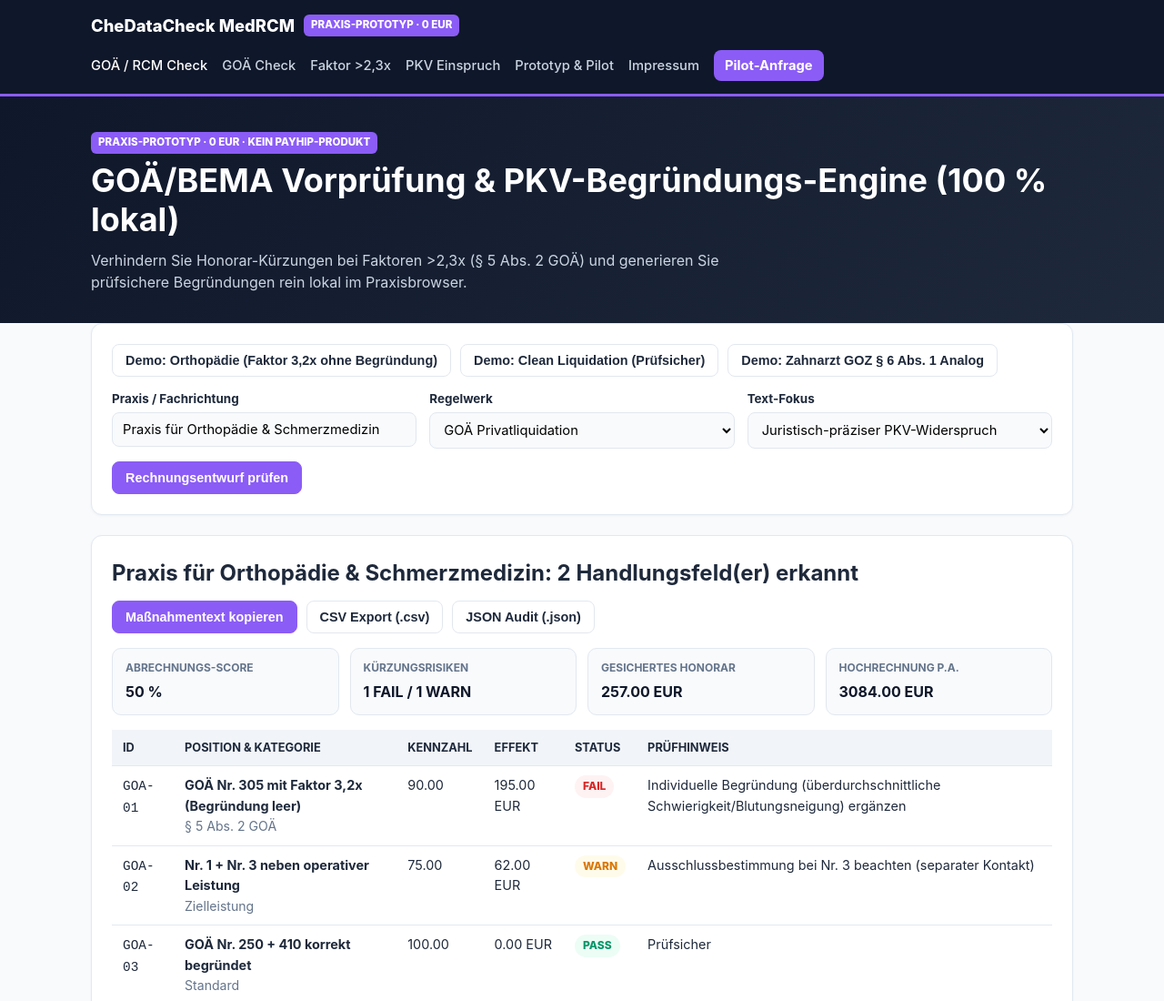
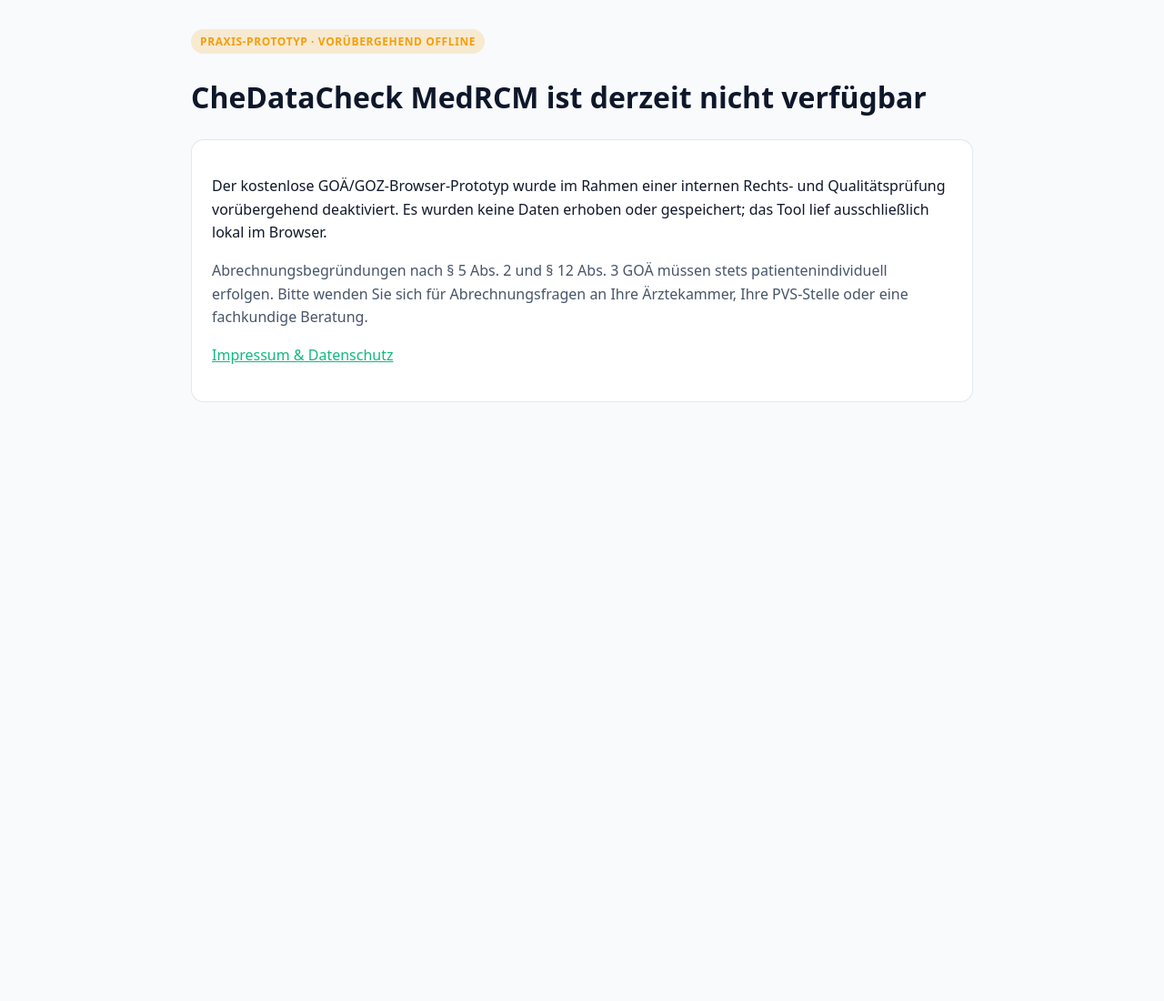
Before and after one commit to cheresonanz-design/chedatacheck-med-rcm, a plain HTML site: page index.html in a window 1280 px wide. Shown: the top 1100 px of the page at 91% size. After the commit the page ends 800 px from the top, so only its background shows below. Drawn offline with Linux system fonts and the light colour scheme.

Commit message:
Deploy chedatacheck-med-rcm (2026-11-25 21:10:05)

```diff
--- a/assets/app.js
+++ /dev/null
@@ -1,79 +0,0 @@
-(function () {
-  "use strict";
-  const engine = window.CheProjectEngine;
-  if (!engine) return;
-  let activeItems = engine.SAMPLES.s1.items;
-  let lastRes = null;
-  const el = (id) => document.getElementById(id);
-  const esc = (s) => String(s || "").replace(/&/g, "&amp;").replace(/</g, "&lt;").replace(/>/g, "&gt;").replace(/"/g, "&quot;");
-
-  function applySample(s) {
-    el("profileInput").value = s.profile_name;
-    el("modeSelect").value = s.mode;
-    el("toneSelect").value = s.tone;
-    activeItems = s.items;
-    runCheck();
-  }
-
-  function runCheck() {
-    const res = engine.evaluateCase({
-      profile_name: el("profileInput").value,
-      mode: el("modeSelect").value,
-      tone: el("toneSelect").value,
-      items: activeItems,
-    });
-    lastRes = res;
-    el("resultCard").classList.remove("hidden");
-    el("kpi1Val").textContent = `${res.readiness_percent} %`;
-    el("kpi2Val").textContent = `${res.summary.fail_count} FAIL / ${res.summary.warn_count} WARN`;
-    el("kpi3Val").textContent = `${res.impact_eur.toFixed(2)} EUR`;
-    el("kpi4Val").textContent = `${res.annual_impact_eur.toFixed(2)} EUR`;
-    el("resultHeadline").textContent = res.ok
-      ? `${res.profile_name}: DACH-Prüfung ohne Blocker bestanden`
-      : `${res.profile_name}: ${res.summary.fail_count + res.summary.warn_count} Handlungsfeld(er) erkannt`;
-    el("actionBox").value = res.action_text;
-
-    el("entriesBody").innerHTML = res.entries.map((e) => {
-      const cls = e.status === "PASS" ? "badge-pass" : e.status === "WARN" ? "badge-warn" : "badge-fail";
-      return `<tr><td><code>${esc(e.id)}</code></td><td><strong>${esc(e.label)}</strong><div class="muted">${esc(e.category)}</div></td><td>${e.metric.toFixed(2)}</td><td>${e.impact_eur.toFixed(2)} EUR</td><td><span class="badge ${cls}">${esc(e.status)}</span></td><td>${esc(e.note)}</td></tr>`;
-    }).join("");
-  }
-
-  document.addEventListener("DOMContentLoaded", () => {
-    if (!el("runCheckBtn")) return;
-    el("runCheckBtn").addEventListener("click", runCheck);
-    el("modeSelect").addEventListener("change", runCheck);
-    el("toneSelect").addEventListener("change", runCheck);
-    el("sample1Btn").addEventListener("click", () => applySample(engine.SAMPLES.s1));
-    el("sample2Btn").addEventListener("click", () => applySample(engine.SAMPLES.s2));
-    el("sample3Btn").addEventListener("click", () => applySample(engine.SAMPLES.s3));
-
-    el("copyActionBtn").addEventListener("click", async () => {
-      if (!lastRes || !navigator.clipboard) return;
-      await navigator.clipboard.writeText(lastRes.action_text);
-      el("copyActionBtn").textContent = "Text kopiert!";
-      setTimeout(() => (el("copyActionBtn").textContent = "Maßnahmentext kopieren"), 1800);
-    });
-    el("dlCsvBtn").addEventListener("click", () => {
-      if (!lastRes) return;
-      const blob = new Blob([lastRes.export_csv], { type: "text/csv;charset=utf-8" });
-      const u = URL.createObjectURL(blob);
-      const a = document.createElement("a");
-      a.href = u;
-      a.download = `${engine.META.slug}_export.csv`;
-      a.click();
-      URL.revokeObjectURL(u);
-    });
-    el("dlJsonBtn").addEventListener("click", () => {
-      if (!lastRes) return;
-      const blob = new Blob([engine.formatAuditReportJson(lastRes)], { type: "application/json" });
-      const u = URL.createObjectURL(blob);
-      const a = document.createElement("a");
-      a.href = u;
-      a.download = `${engine.META.slug}_audit.json`;
-      a.click();
-      URL.revokeObjectURL(u);
-    });
-    applySample(engine.SAMPLES.s1);
-  });
-})();
--- a/assets/med_rcm_engine.js
+++ /dev/null
@@ -1,225 +0,0 @@
-/**
- * Praxis-Abrechnungs- & PKV-Check (B9) — Deterministic Client-Side & Node.js Engine
- * 100 % local in browser / offline CLI, zero network calls.
- */
-(function (root, factory) {
-  const api = factory();
-  if (typeof module === "object" && module.exports) {
-    module.exports = api;
-  }
-  root.CheProjectEngine = api;
-})(typeof globalThis !== "undefined" ? globalThis : window, function () {
-  "use strict";
-
-  const META = {
-  "pid": "B9",
-  "brand": "CheDataCheck",
-  "short_name": "Praxis-Abrechnungs- & PKV-Check",
-  "slug": "med_rcm",
-  "default_profile": "Praxis für Orthopädie & Schmerzmedizin",
-  "kpi_impact_label": "Abgesichertes Honorarvolumen",
-  "annual_multiplier": 12
-};
-  const SAMPLES = {
-  "s1": {
-    "profile_name": "Praxis für Orthopädie & Schmerzmedizin",
-    "mode": "goae",
-    "tone": "streng",
-    "items": [
-      {
-        "id": "GOA-01",
-        "label": "GOÄ Nr. 305 mit Faktor 3,2x (Begründung leer)",
-        "category": "§ 5 Abs. 2 GOÄ",
-        "metric": 90,
-        "base_eur": 420,
-        "impact_eur": 195,
-        "status": "FAIL",
-        "note": "Individuelle Begründung (überdurchschnittliche Schwierigkeit/Blutungsneigung) ergänzen"
-      },
-      {
-        "id": "GOA-02",
-        "label": "Nr. 1 + Nr. 3 neben operativer Leistung",
-        "category": "Zielleistung",
-        "metric": 75,
-        "base_eur": 180,
-        "impact_eur": 62,
-        "status": "WARN",
-        "note": "Ausschlussbestimmung bei Nr. 3 beachten (separater Kontakt)"
-      },
-      {
-        "id": "GOA-03",
-        "label": "GOÄ Nr. 250 + 410 korrekt begründet",
-        "category": "Standard",
-        "metric": 100,
-        "base_eur": 160,
-        "impact_eur": 0,
-        "status": "PASS",
-        "note": "Prüfsicher"
-      }
-    ]
-  },
-  "s2": {
-    "profile_name": "MVZ Nord (Bereinigte Abrechnung)",
-    "mode": "goae",
-    "tone": "executive",
-    "items": [
-      {
-        "id": "GOA-10",
-        "label": "Alle Faktoren >2,3x patientenindividuell textiert",
-        "category": "Compliance",
-        "metric": 100,
-        "base_eur": 980,
-        "impact_eur": 0,
-        "status": "PASS",
-        "note": "Keine PKV-Kürzung erwartet"
-      }
-    ]
-  },
-  "s3": {
-    "profile_name": "Zahnmedizinische Tagesklinik (GOZ)",
-    "mode": "bema_goz",
-    "tone": "streng",
-    "items": [
-      {
-        "id": "GOZ-01",
-        "label": "Analogberechnung § 6 Abs. 1 GOZ ohne Vergleichsleistung",
-        "category": "Analog § 6",
-        "metric": 88,
-        "base_eur": 640,
-        "impact_eur": 310,
-        "status": "FAIL",
-        "note": "Selbstständige Leistung + 'entsprechend GOZ Nr. ...' zwingend benennen"
-      }
-    ]
-  }
-};
-
-  function r2(n) {
-    return Math.round((Number(n) + Number.EPSILON) * 100) / 100;
-  }
-
-  function evaluateCase(input = {}) {
-    const profileName = String(input.profile_name || SAMPLES.s1.profile_name || META.default_profile);
-    const mode = String(input.mode || SAMPLES.s1.mode || "standard");
-    const tone = String(input.tone || SAMPLES.s1.tone || "executive");
-    const rawItems = Array.isArray(input.items) && input.items.length ? input.items : SAMPLES.s1.items;
-
-    let passCount = 0;
-    let warnCount = 0;
-    let failCount = 0;
-    let impactTotal = 0;
-    let baseTotal = 0;
-
-    const rows = rawItems.map((it, idx) => {
-      const id = String(it.id || `${META.pid}-${String(idx + 1).padStart(2, "0")}`);
-      const label = String(it.label || "Position");
-      const category = String(it.category || "Prüfpunkt");
-      const metric = Number(it.metric) || 0;
-      const impact = Number(it.impact_eur) || 0;
-      const base = Number(it.base_eur) || 0;
-      const statusRaw = String(it.status || "").toUpperCase();
-      const status = ["PASS", "WARN", "FAIL"].includes(statusRaw)
-        ? statusRaw
-        : impact > 0 && metric >= 70
-          ? "FAIL"
-          : impact > 0
-            ? "WARN"
-            : "PASS";
-
-      if (status === "PASS") passCount += 1;
-      else if (status === "WARN") warnCount += 1;
-      else failCount += 1;
-
-      impactTotal += impact;
-      baseTotal += base;
-
-      return {
-        id,
-        label,
-        category,
-        metric: r2(metric),
-        base_eur: r2(base),
-        impact_eur: r2(impact),
-        status,
-        note: String(it.note || (status === "PASS" ? "Regelkonform" : "Maßnahme empfohlen")),
-      };
-    });
-
-    const totalCount = rows.length || 1;
-    const score = r2(Math.max(0, Math.min(100, ((passCount + warnCount * 0.5) / totalCount) * 100)));
-    const ok = failCount === 0;
-    const annualImpact = r2(impactTotal * (Number(META.annual_multiplier) || 12));
-
-    const headerTone = tone === "streng"
-      ? `[FRIST / ESKALATION] ${profileName} (${META.pid} · Modus: ${mode})`
-      : `[EXECUTIVE SUMMARY] ${profileName} (${META.pid} · Modus: ${mode})`;
-
-    const actionLines = rows
-      .filter((r) => r.status !== "PASS")
-      .map((r) => `- [${r.status}] ${r.id} ${r.label}: ${r.note} (Potenzial/Risiko: ${r.impact_eur.toFixed(2)} EUR)`);
-
-    const actionText = [
-      headerTone,
-      `Readiness-Score: ${score} % | Geprüft: ${rows.length} | PASS: ${passCount} | WARN: ${warnCount} | FAIL: ${failCount}`,
-      `${META.kpi_impact_label}: ${impactTotal.toFixed(2)} EUR (Hochgerechnet p.a.: ${annualImpact.toFixed(2)} EUR)`,
-      "",
-      actionLines.length ? "Priorisierte Maßnahmen:" : "Alle geprüften Punkte erfüllen die DACH-Vorgaben ohne Beanstandung.",
-      ...actionLines,
-      "",
-      `Erstellt lokal mit ${META.brand} ${META.short_name} (by VeriTakt Collective) — 0 Cloud-Upload.`
-    ].join("\n");
-
-    const csvHeader = "ID;Kategorie;Position;Kennzahl;Basis_EUR;Effekt_EUR;Status;Hinweis";
-    const csvRows = rows.map((r) =>
-      [r.id, r.category, r.label, r.metric.toFixed(2), r.base_eur.toFixed(2), r.impact_eur.toFixed(2), r.status, r.note]
-        .map((v) => `"${String(v).replace(/"/g, '""')}"`)
-        .join(";")
-    );
-    const exportCsv = "\uFEFF" + [csvHeader, ...csvRows].join("\n");
-
-    return {
-      ok,
-      project_id: META.pid,
-      brand: META.brand,
-      profile_name: profileName,
-      mode,
-      tone,
-      readiness_percent: score,
-      summary: {
-        total_count: rows.length,
-        pass_count: passCount,
-        warn_count: warnCount,
-        fail_count: failCount,
-      },
-      base_total_eur: r2(baseTotal),
-      impact_eur: r2(impactTotal),
-      annual_impact_eur: annualImpact,
-      entries: rows,
-      action_text: actionText,
-      export_csv: exportCsv,
-    };
-  }
-
-  function formatAuditReportMarkdown(res) {
-    return [
-      `# ${META.brand} ${META.short_name} — Audit Report (${res.profile_name})`,
-      `- **Score:** ${res.readiness_percent} % | **FAIL:** ${res.summary.fail_count} | **WARN:** ${res.summary.warn_count}`,
-      `- **${META.kpi_impact_label}:** ${res.impact_eur.toFixed(2)} EUR (Jahr: ${res.annual_impact_eur.toFixed(2)} EUR)`,
-      "",
-      "## Maßnahmen & Empfehlung",
-      res.action_text,
-    ].join("\n");
-  }
-
-  function formatAuditReportJson(res) {
-    return JSON.stringify(res, null, 2);
-  }
-
-  return {
-    META,
-    SAMPLES,
-    evaluateCase,
-    formatAuditReportMarkdown,
-    formatAuditReportJson,
-  };
-});
--- a/assets/styles.css
+++ /dev/null
@@ -1,52 +0,0 @@
-:root {
-  --bg: #f8fafc; --surface: #ffffff; --slate-900: #0f172a; --slate-800: #1e293b; --slate-500: #64748b;
-  --border: #e2e8f0; --accent: #8B5CF6; --accent-dark: #6D28D9; --emerald: #059669; --emerald-soft: #ecfdf5;
-  --amber: #d97706; --amber-soft: #fffbeb; --red: #dc2626; --red-soft: #fef2f2; --radius: 12px;
-}
-* { box-sizing: border-box; }
-body { margin: 0; font-family: -apple-system, BlinkMacSystemFont, "Segoe UI", Roboto, Inter, Arial, sans-serif; background: var(--bg); color: var(--slate-800); line-height: 1.55; }
-a { color: var(--accent-dark); text-decoration: none; }
-a:hover { text-decoration: underline; }
-.container { max-width: 1120px; margin: 0 auto; padding: 0 20px; }
-.topbar { background: var(--slate-900); color: #fff; border-bottom: 3px solid var(--accent); padding: 14px 0; }
-.topbar-inner { display: flex; flex-wrap: wrap; justify-content: space-between; align-items: center; gap: 12px; }
-.brand-mark { color: #fff; font-weight: 800; font-size: 1.15rem; display: flex; align-items: center; gap: 10px; }
-.brand-badge { background: var(--accent); color: #fff; font-size: 0.72rem; padding: 3px 8px; border-radius: 6px; font-weight: 800; }
-.nav-links { display: flex; flex-wrap: wrap; gap: 16px; align-items: center; font-size: 0.92rem; }
-.nav-links a { color: #cbd5e1; font-weight: 500; }
-.nav-links a:hover, .nav-links a.active { color: #fff; text-decoration: none; }
-.nav-cta { background: var(--accent); color: #fff !important; padding: 6px 12px; border-radius: 8px; font-weight: 700 !important; }
-.hero { background: linear-gradient(135deg, #0f172a 0%, #1e293b 100%); color: #fff; padding: 36px 0 32px; }
-.hero h1 { margin: 0 0 10px; font-size: clamp(1.6rem, 3vw, 2.25rem); line-height: 1.2; }
-.hero p { margin: 0; color: #cbd5e1; max-width: 740px; }
-main { padding: 28px 0 48px; }
-.card { background: var(--surface); border: 1px solid var(--border); border-radius: var(--radius); padding: 22px; margin-bottom: 22px; box-shadow: 0 1px 3px rgba(15,23,42,0.04); }
-.form-grid { display: grid; grid-template-columns: repeat(auto-fit, minmax(210px, 1fr)); gap: 14px; }
-label { display: block; font-size: 0.84rem; font-weight: 700; margin-bottom: 4px; }
-input[type="text"], select, textarea { width: 100%; padding: 9px 11px; border: 1px solid var(--border); border-radius: 8px; font-size: 0.92rem; background: #f8fafc; font-family: inherit; }
-textarea { min-height: 145px; resize: vertical; font-family: ui-monospace, SFMono-Regular, Menlo, Consolas, monospace; font-size: 0.83rem; }
-.btn-row { display: flex; flex-wrap: wrap; gap: 10px; margin-top: 14px; }
-.btn { display: inline-flex; align-items: center; justify-content: center; border: 1px solid var(--border); background: #fff; color: var(--slate-800); padding: 9px 14px; border-radius: 8px; font-size: 0.9rem; font-weight: 600; cursor: pointer; }
-.btn:hover { background: #f1f5f9; text-decoration: none; }
-.btn-primary { background: var(--accent); border-color: var(--accent); color: #fff; font-weight: 700; }
-.btn-dark { background: var(--slate-900); border-color: var(--slate-900); color: #fff; }
-.kpi-grid { display: grid; grid-template-columns: repeat(auto-fit, minmax(190px, 1fr)); gap: 12px; margin: 16px 0; }
-.kpi-box { border: 1px solid var(--border); border-radius: 10px; padding: 12px 14px; background: #f8fafc; }
-.kpi-label { font-size: 0.75rem; text-transform: uppercase; color: var(--slate-500); font-weight: 700; }
-.kpi-val { font-size: 1rem; font-weight: 700; margin-top: 4px; color: var(--slate-900); }
-.table-wrap { overflow-x: auto; }
-table { width: 100%; border-collapse: collapse; font-size: 0.9rem; }
-th, td { text-align: left; padding: 10px 12px; border-bottom: 1px solid var(--border); vertical-align: top; }
-th { background: #f1f5f9; font-size: 0.8rem; text-transform: uppercase; }
-.badge { display: inline-block; padding: 3px 9px; border-radius: 999px; font-size: 0.75rem; font-weight: 800; }
-.badge-pass { background: var(--emerald-soft); color: var(--emerald); }
-.badge-warn { background: var(--amber-soft); color: var(--amber); }
-.badge-fail { background: var(--red-soft); color: var(--red); }
-.pricing-grid { display: grid; grid-template-columns: repeat(auto-fit, minmax(290px, 1fr)); gap: 18px; }
-.offer-card { border: 1px solid var(--border); border-radius: var(--radius); padding: 22px; background: #fff; display: flex; flex-direction: column; justify-content: space-between; }
-.offer-card.highlight { border: 2px solid var(--accent); background: linear-gradient(180deg, #fff 0%, #f5f3ff 100%); }
-.offer-price { font-size: 1.9rem; font-weight: 800; color: var(--slate-900); margin: 6px 0 12px; }
-.footer { background: var(--slate-900); color: #cbd5e1; padding: 28px 0; font-size: 0.88rem; }
-.footer a { color: #ddd6fe; }
-.muted { color: var(--slate-500); font-size: 0.88rem; }
-.hidden { display: none !important; }
--- a/index.html
+++ b/index.html
@@ -1,75 +1,24 @@
-<!DOCTYPE html>
-<html lang="de">
-<head>
-  <meta charset="utf-8" />
-  <meta name="viewport" content="width=device-width, initial-scale=1" />
-  <title>CheDataCheck MedRCM — GOÄ/BEMA Abrechnungsprüfung &amp; PKV-Erstattung (100 % lokal)</title>
-  <meta name="description" content="Prüfung auf fehlende § 5 GOÄ Faktor-Begründungen, Zielleistungs-Ausschlüsse &amp; Erstattungseinspruch ohne Patientendaten-Upload." />
-  <link rel="canonical" href="https://cheresonanz-design.github.io/chedatacheck-med-rcm/" />
-  <link rel="stylesheet" href="assets/styles.css" />
-  <script type="application/ld+json">{"@context": "https://schema.org", "@type": "SoftwareApplication", "name": "CheDataCheck MedRCM", "applicationCategory": "BusinessApplication", "offers": {"@type": "Offer", "price": "0", "priceCurrency": "EUR"}, "url": "https://cheresonanz-design.github.io/chedatacheck-med-rcm/"}</script>
-</head>
-<body>
-  <header class="topbar">
-    <div class="container topbar-inner">
-      <a class="brand-mark" href="index.html"><span>CheDataCheck MedRCM</span><span class="brand-badge">PRAXIS-PROTOTYP · 0 EUR</span></a>
-      <nav class="nav-links" aria-label="Hauptnavigation"><a href="index.html" class="active">GOÄ / RCM Check</a>
-<a href="goae-bema-regelcheck/" class="">GOÄ Check</a>
-<a href="faktor-begruendung/" class="">Faktor &gt;2,3x</a>
-<a href="erstattungs-einspruch/" class="">PKV Einspruch</a>
-<a href="pro/" class="">Prototyp &amp; Pilot</a>
-<a href="legal/" class="">Impressum</a><a href="pro/" class="nav-cta">Pilot-Anfrage</a></nav>
-    </div>
-  </header>
-
-  <section class="hero"><div class="container"><span class="brand-badge" style="margin-bottom:8px;display:inline-block;">PRAXIS-PROTOTYP · 0 EUR · KEIN PAYHIP-PRODUKT</span><h1>GOÄ/BEMA Vorprüfung &amp; PKV-Begründungs-Engine (100 % lokal)</h1><p>Verhindern Sie Honorar-Kürzungen bei Faktoren &gt;2,3x (§ 5 Abs. 2 GOÄ) und generieren Sie prüfsichere Begründungen rein lokal im Praxisbrowser.</p></div></section>
-  <main class="container">
-    <div class="card">
-      <div class="btn-row" style="margin-top:0;margin-bottom:14px;">
-        <button type="button" class="btn" id="sample1Btn">Demo: Orthopädie (Faktor 3,2x ohne Begründung)</button>
-        <button type="button" class="btn" id="sample2Btn">Demo: Clean Liquidation (Prüfsicher)</button>
-        <button type="button" class="btn" id="sample3Btn">Demo: Zahnarzt GOZ § 6 Abs. 1 Analog</button>
-      </div>
-      <div class="form-grid">
-        <div><label for="profileInput">Praxis / Fachrichtung</label><input type="text" id="profileInput" /></div>
-        <div><label for="modeSelect">Regelwerk</label><select id="modeSelect"><option value="goae">GOÄ Privatliquidation</option><option value="bema_goz">GOZ / Zahnmedizin Hybrid</option><option value="einspruch">PKV-Kürzung Einspruch</option></select></div>
-        <div><label for="toneSelect">Text-Fokus</label><select id="toneSelect"><option value="executive">Praxis-Begründung (§ 5 GOÄ)</option><option value="streng">Juristisch-präziser PKV-Widerspruch</option></select></div>
-      </div>
-      <div class="btn-row"><button type="button" class="btn btn-primary" id="runCheckBtn">Rechnungsentwurf prüfen</button></div>
-    </div>
-
-    <div id="resultCard" class="card hidden">
-      <div style="display:flex;flex-wrap:wrap;justify-content:space-between;align-items:center;gap:12px;">
-        <h2 id="resultHeadline" style="margin:0;">Ergebnis</h2>
-        <div class="btn-row" style="margin:0;">
-          <button type="button" class="btn btn-primary" id="copyActionBtn">Maßnahmentext kopieren</button>
-          <button type="button" class="btn" id="dlCsvBtn">CSV Export (.csv)</button>
-          <button type="button" class="btn" id="dlJsonBtn">JSON Audit (.json)</button>
-        </div>
-      </div>
-      <div class="kpi-grid">
-        <div class="kpi-box"><div class="kpi-label">Abrechnungs-Score</div><div class="kpi-val" id="kpi1Val">-</div></div>
-        <div class="kpi-box"><div class="kpi-label">Kürzungsrisiken</div><div class="kpi-val" id="kpi2Val">-</div></div>
-        <div class="kpi-box"><div class="kpi-label">Gesichertes Honorar</div><div class="kpi-val" id="kpi3Val">-</div></div>
-        <div class="kpi-box"><div class="kpi-label">Hochrechnung p.a.</div><div class="kpi-val" id="kpi4Val">-</div></div>
-      </div>
-      <div class="table-wrap"><table><thead><tr><th>ID</th><th>Position &amp; Kategorie</th><th>Kennzahl</th><th>Effekt</th><th>Status</th><th>Prüfhinweis</th></tr></thead><tbody id="entriesBody"></tbody></table></div>
-      <h3>PKV-Begründungs- &amp; Einspruchstext</h3>
-      <textarea id="actionBox" readonly aria-label="Maßnahmentext"></textarea>
-    </div>
-
-    <div class="pricing-grid">
-      <div class="offer-card highlight"><div><span class="badge badge-pass">0 EUR PROTOTYP · LOKAL</span><h3>Kostenloser Browser-Prototyp</h3><div class="offer-price">0 EUR</div><p class="muted">Demo-Szenarien lokal testen, kein Payhip-Produkt, kein Cloud-Upload und keine automatische Bezahlfunktion.</p></div><div class="btn-row"><a href="#top" class="btn btn-primary">Jetzt im Browser testen</a><a href="pro/" class="btn">Status &amp; Hinweise</a></div></div>
-      <div class="offer-card"><div><span class="badge badge-warn">INDIVIDUELLE ANFRAGE · B2B</span><h3>Individuelles B2B-Pilotprojekt auf Anfrage</h3><div class="offer-price">Auf Anfrage</div><p class="muted">Unverbindliche Vorabanfrage per E-Mail an che.resonanz@gmail.com zur Anpassung an Ihren Anwendungsfall (§ 19 UStG).</p></div><div class="btn-row"><a href="mailto:che.resonanz@gmail.com?subject=Unverbindliche%20B2B-Pilotanfrage%3A%20CheDataCheck%20MedRCM" class="btn btn-dark">Pilot-Anfrage per E-Mail</a><a href="pro/" class="btn">Details</a></div></div>
-    </div>
-  </main>
-  <footer class="footer">
-    <div class="container">
-      <p><strong>CheDataCheck MedRCM (Interaktiver Praxis-Prototyp · 0 EUR)</strong> — Prüfung auf fehlende § 5 GOÄ Faktor-Begründungen, Zielleistungs-Ausschlüsse &amp; Erstattungseinspruch ohne Patientendaten-Upload.</p>
-      <p>Che Goncalves Menendez · CheDataCheck · by VeriTakt Collective (Stilles Dach · Angemeldetes Kleingewerbe in Bremen: ImportKlar, Softwarebereich) · Liegnitzstr. 53A, 28237 Bremen, Deutschland · Umsatzsteuerbefreit gemäß § 19 UStG (Kleinunternehmerregelung · Steuernummer beim Finanzamt Bremen nach Gewerbeanmeldung beantragt)</p>
-      <p><a href="legal/">Impressum &amp; DSGVO</a> · <a href="pro/">Pilot-Anfrage (E-Mail)</a> · <a href="https://cheresonanz-design.github.io/opskanon-directory/" target="_blank" rel="noopener">Gelistet auf OpsKanon</a></p>
-    </div>
-  </footer>
-  <script src="assets/med_rcm_engine.js"></script><script src="assets/app.js"></script>
-</body>
-</html>
+<!doctype html>
+<html lang="de"><head><meta charset="utf-8" />
+<meta name="viewport" content="width=device-width, initial-scale=1" />
+<meta name="robots" content="noindex, nofollow" />
+<title>CheDataCheck MedRCM – vorübergehend offline</title><style>
+:root{--bg:#0b1220;--card:#111a2e;--text:#e5e7eb;--muted:#9ca3af;--accent:#10B981}
+@media (prefers-color-scheme: light){:root{--bg:#f8fafc;--card:#ffffff;--text:#0f172a;--muted:#475569}}
+body{margin:0;font-family:system-ui,-apple-system,Segoe UI,Roboto,sans-serif;background:var(--bg);color:var(--text);line-height:1.6}
+.container{max-width:860px;margin:0 auto;padding:32px 16px}
+.card{background:var(--card);border-radius:14px;padding:22px;margin-top:18px;border:1px solid rgba(148,163,184,.25)}
+.badge{display:inline-block;font-size:12px;font-weight:700;letter-spacing:.05em;padding:4px 10px;border-radius:999px;background:rgba(245,158,11,.18);color:#f59e0b}
+a{color:var(--accent)} .muted{color:var(--muted)}
+</style></head>
+<body><main class="container">
+<span class="badge">PRAXIS-PROTOTYP · VORÜBERGEHEND OFFLINE</span>
+<h1>CheDataCheck MedRCM ist derzeit nicht verfügbar</h1>
+<div class="card">
+  <p>Der kostenlose GOÄ/GOZ-Browser-Prototyp wurde im Rahmen einer internen Rechts- und Qualitätsprüfung
+  vorübergehend deaktiviert. Es wurden keine Daten erhoben oder gespeichert; das Tool lief ausschließlich lokal im Browser.</p>
+  <p class="muted">Abrechnungsbegründungen nach § 5 Abs. 2 und § 12 Abs. 3 GOÄ müssen stets patientenindividuell erfolgen.
+  Bitte wenden Sie sich für Abrechnungsfragen an Ihre Ärztekammer, Ihre PVS-Stelle oder eine fachkundige Beratung.</p>
+  <p><a href="./legal/">Impressum &amp; Datenschutz</a></p>
+</div>
+</main></body></html>
```
Also changed, not shown: 404.html (+24 -34 lines), erstattungs-einspruch/index.html (deleted, +0 -34 lines), faktor-begruendung/index.html (deleted, +0 -34 lines), goae-bema-regelcheck/index.html (deleted, +0 -34 lines), legal/index.html (+28 -40 lines), pro/index.html (deleted, +0 -34 lines), sitemap.xml (deleted, +0 -9 lines), llms.txt (deleted), robots.txt.
